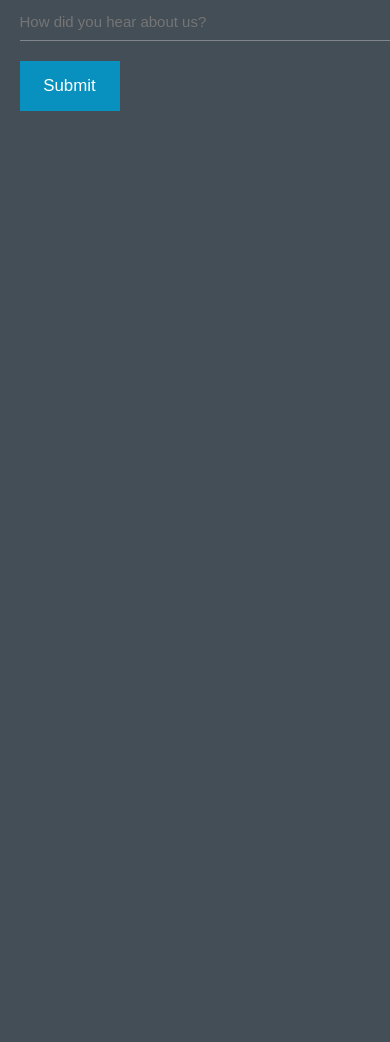
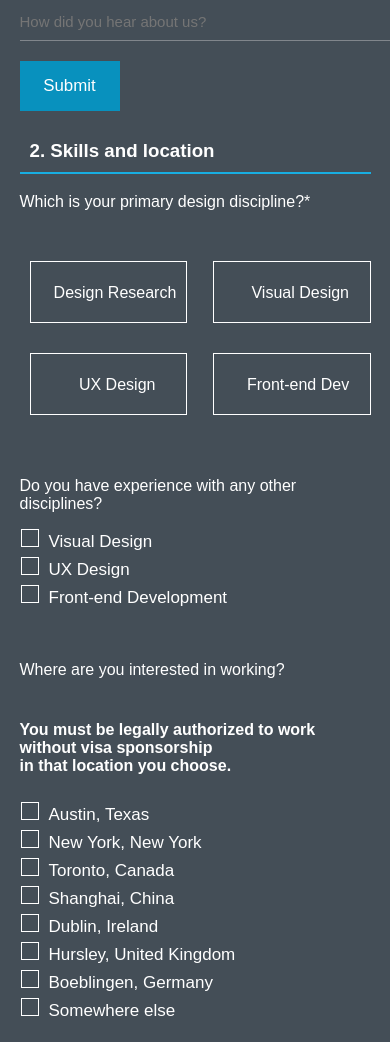
Before and after one commit to niloomotita/job-app-form, a React app: page / in a window 390 px wide. Shown: the part 540-1582 px from the top of the page. Before the commit the page ends 844 px from the top, so only its background shows below. Built offline with nearby package versions, Linux system fonts and the light colour scheme.

Commit message:
make radio buttons controlled

```diff
--- a/src/components/App.js
+++ b/src/components/App.js
@@ -1,26 +1,153 @@
-import React, { Component } from 'react';
-import '../styles/App.css';
+import React, { Component } from "react";
+import "../styles/App.css";
 import "../styles/Form.css";
-import  Form  from"./Form";
+import Personal from "./Personal";
+import Skill from "./Skill";
 
 class App extends Component {
-  constructor(props){
-    super(props)
+  constructor(props) {
+    super(props);
     this.state = {
-
-    }
+      radioInput: [
+        {
+          type: "radio",
+          id: "research",
+          name: "deciplineIsChecked",
+          title: "Design Research",
+          checked: false
+        },
+        {
+          type: "radio",
+          id: "visual",
+          name: "deciplineIsChecked",
+          title: " Visual Design",
+          checked: false
+        },
+        {
+          type: "radio",
+          id: "ux",
+          name: "deciplineIsChecked",
+          title: " UX Design",
+          checked: false
+        },
+        {
+          type: "radio",
+          id: "front",
+          name: "deciplineIsChecked",
+          title: "Front-end Dev",
+          checked: false
+        }
+      ],
+      deciplineInput: [
+        {
+          type: "checkbox",
+          id: "check1",
+          name: "check-answer1",
+		  title: "Visual Design",
+		  checked: false,
+        },
+        {
+          type: "checkbox",
+          id: "check2",
+          name: "check-answer2",
+		  title: "UX Design",
+		  checked: false,
+        },
+        {
+          type: "checkbox",
+          id: "check3",
+          name: "check-answer1",
+		  title: "Front-end Development",
+		  checked: false,
+        }
+      ],
+      locationInput: [
+        {
+          type: "checkbox",
+          id: "texas",
+          name: "check-answer",
+		  title: "Austin, Texas",
+		  checked: false,
+        },
+        {
+          type: "checkbox",
+          id: "new-york",
+          name: "check-answer",
+		  title: "New York, New York",
+		  checked: false,
+        },
+        {
+          type: "checkbox",
+          id: "canada",
+          name: "check-answer",
+		  title: "Toronto, Canada",
+		  checked: false,
+        },
+        {
+          type: "checkbox",
+          id: "chaina",
+          name: "check-answer",
+		  title: "Shanghai, China",
+		  checked: false,
+        },
+        {
+          type: "checkbox",
+          id: "reland",
+          name: "check-answer",
+		  title: "Dublin, Ireland",
+		  checked: false,
+        },
+        {
+          type: "checkbox",
+          id: "uk",
+          name: "check-answer",
+		  title: "Hursley, United Kingdom",
+		  checked: false,
+        },
+        {
+          type: "checkbox",
+          id: "germany",
+          name: "check-answer",
+		  title: "Boeblingen, Germany",
+		  checked: false,
+        },
+        {
+          type: "checkbox",
+          id: "some",
+          name: "check-answer",
+		  title: "Somewhere else",
+		  checked: false,
+        }
+      ]
+    };
   }
+  handleRadio = (radioIn) => {
+	  this.setState({
+		radioInput: radioIn
+	  })
+  };
+  handleDeciplineInput = (checkIn) => {
+	this.setState({
+	  deciplineInput: checkIn
+	})
+};
   render() {
     return (
       <div className="container">
         <div className="header">
-          <h1 className="title">
-            Let's talk
-          </h1>
+          <h1 className="title">Let's talk</h1>
           <p className="title"> Think you have what it takes? Show us.</p>
         </div>
         <h3> 1. Personal information</h3>
-        <Form/>
+        <Personal />
+        <h3> 2. Skills and location</h3>
+        <Skill
+          radioInput={this.state.radioInput}
+          deciplineInput={this.state.deciplineInput}
+          locationInput={this.state.locationInput}
+		  handleRadio = {this.handleRadio}
+		  handleDeciplineInput = {this.handleDeciplineInput}
+        />
       </div>
     );
   }
--- a/src/components/Form.js
+++ b/src/components/Personal.js
@@ -3,7 +3,7 @@ import "../styles/App.css";
 import "../styles/Form.css";
 import serializeForm from "form-serialize";
 
-class Form extends Component {
+class Personal extends Component {
   constructor(props) {
     super(props);
     this.state = {
@@ -124,4 +124,4 @@ class Form extends Component {
   }
 }
 
-export default Form;
+export default Personal;
--- a/src/components/Skill.js
+++ b/src/components/Skill.js
@@ -1,26 +1,76 @@
-import React, { Component } from 'react';
-import './App.css';
-import '../styles/Skill.css'
+import React, { Component } from "react";
+import "../styles/App.css";
+import "../styles/Skill.css";
 
 class Skill extends Component {
-  constructor(props){
-    super(props)
-    this.state = {
-
-    }
-  }
   render() {
     return (
-      <div className="container">
-        <div className="header">
-          <h1 className="title">
-            Let's talk
-          </h1>
-          <p className="title"> Think you have what it takes? Show us.</p>
+      <form action="submit">
+        <p className="question"> Which is your primary design discipline?*</p>
+        <ul className="radiobox">
+          {this.props.radioInput.map((item, i) => {
+            return (
+              <li
+                key={i}
+                className={`${item.checked === true ? "blue radio" : " radio"}`}
+              >
+                <input
+                  className="radio-input design"
+                  type={item.type}
+                  id={item.id}
+                  name={item.name}
+                  checked={item.checked}
+                  onChange={() => {
+                    const changedCheck = this.props.radioInput.map((obj, n) => {
+                      return i === n
+                        ? { ...obj, checked: true }
+                        : { ...obj, checked: false };
+                    });
+                    this.props.handleRadio(changedCheck);
+                  }}
+                />
+                <label htmlFor={item.id}>{item.title}</label>
+              </li>
+            );
+          })}
+        </ul>
+        <div className="clmn">
+          <ul className="exp">
+            <p>Do you have experience with any other disciplines?</p>
+            {this.props.deciplineInput.map((item, i) => {
+              return (
+                <li className="check" key={i}>
+                  <input
+                    type={item.type}
+                    id={item.id}
+                    name={item.name}
+                    checked={item.checked}
+                    onChange={() => {}}
+                  />
+                  <label htmlFor="check1">{item.title}</label>
+                  <button className="delete">X</button>
+                </li>
+              );
+            })}
+          </ul>
+          <ul className="int">
+            <p>Where are you interested in working?</p>
+            <h5>
+              You must be legally authorized to work without visa sponsorship<br />{" "}
+              in that location you choose.
+            </h5>
+            {this.props.locationInput.map((item, i) => {
+              return (
+                <li className="check" key={i}>
+                  <input type={item.type} id={item.id} name={item.name} />
+                  <label htmlFor="texas">{item.title}</label>
+                  <button className="delete">X</button>
+                </li>
+              );
+            })}
+          </ul>
         </div>
-        <h3> 1. Personal information</h3>
-        <Form/>
-      </div>
+      </form>
     );
   }
 }
--- a/src/styles/Form.css
+++ b/src/styles/Form.css
@@ -94,7 +94,7 @@
         font-size: 15px;
       }
       .sub-btn{
-        font-size:2vh;
+        font-size:1.7vh;
       }
       .name{
         flex-basis: 100%;
--- a/src/styles/Skill.css
+++ b/src/styles/Skill.css
@@ -0,0 +1,119 @@
+*{
+    box-sizing: border-box;
+}
+.question{
+    color: white;
+    margin-bottom: 30px;
+}
+.radiobox{
+    display: flex;
+    flex-direction:row;
+    flex-wrap: wrap;
+    justify-content:space-between;
+    margin-top: 20px;
+    margin-bottom: 20px;
+
+}
+.radio{
+    border:1px solid white;
+    text-align: center;
+    flex: 1 1 auto;
+    padding: 20px 10px 20px 10px;
+    color: white;
+    margin: 10px;
+    max-width: 50%;
+}
+
+.radio-input{
+    opacity: 0;
+}
+.design{
+    margin-left: -10px;
+}
+input[type=radio]:checked + label {
+    background-color: #18AEE2;
+    color: white;
+    border: none;
+   }
+.clmn{
+    display: flex;
+    color: white;
+    justify-content: space-between;
+}
+.int{
+    display: flex;
+    flex-direction: column;
+}
+.exp{
+    display: flex;
+    flex-direction: column;
+}
+input[type = checkbox] + label{
+    background-color: transparent;
+    border: none;
+}
+input[type = checkbox]{
+    opacity: 0;
+    margin-left: -15px;
+}
+
+input[type="checkbox"] + label::before {
+    border: 1px solid white;
+    content:"\00a0\00a0\00a0";
+    font: 20px/1em sans-serif;
+    height: 16px;
+    width: 16px;
+    display: inline-block;
+    margin-right: 10px;
+    margin-bottom: 10px;
+
+  }
+  input[type="checkbox"]:checked + label::before {
+    background: #fff;
+    color: #333;
+    content: "\2713";
+    text-align: center;
+  }
+  .delete{
+    opacity:0;
+    padding: 2px 5px;
+}
+.delete:hover{
+    opacity:1;
+}
+ul{
+    padding-left: 0;
+    list-style: none;
+}
+.radio-wrap{
+    display: flex;
+    justify-content: space-between;
+}
+.blue{
+    background-color: #18AEE2;
+    color: white;
+    border: none;
+}
+
+@media screen and  (max-width:480px){
+
+    .radio{
+        flex:0 1 45%;
+        margin-right: 0;
+        margin-top: 20px;
+        width:48%;
+    }
+    .radio-input{
+        opacity: 0;
+        margin-left: -3px;
+    }
+    .clmn{
+        flex-direction: column;
+    }
+    .check{
+        font-size: 17px;
+    }
+    h5, p {
+        font-size: 16px;
+    }
+    }
```
